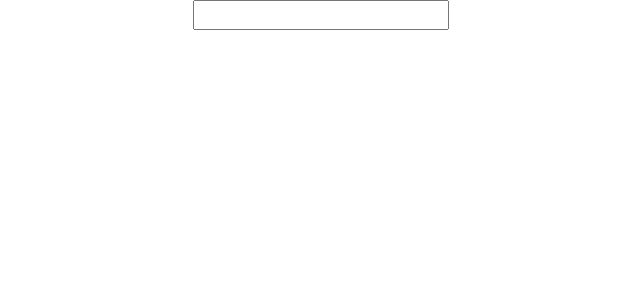
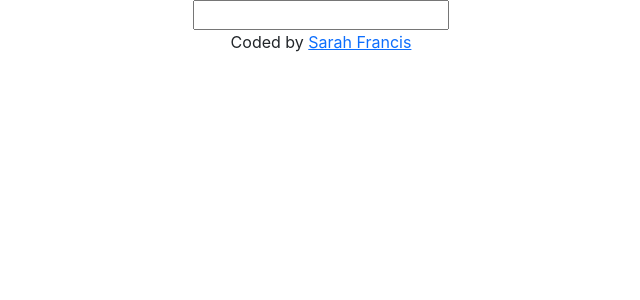
Before and after one commit to SarahKatherineFrancis/react-dictionary-app, a React (Create React App) app: page / in a window 1280 px wide. Shown: the top 300 px of the page, without its empty margins (319-959 px from the left). Built offline with nearby package versions, Linux system fonts and the light colour scheme.

Commit message:
Added github footer

```diff
--- a/src/App.js
+++ b/src/App.js
@@ -7,6 +7,12 @@ function App() {
       <div className="container">
         <Dictionary />
       </div>
+      <footer>
+        Coded by {""}
+        <a href="https://github.com/SarahKatherineFrancis/react-dictionary-app">
+          Sarah Francis
+        </a>
+      </footer>
     </div>
   );
 }
```
